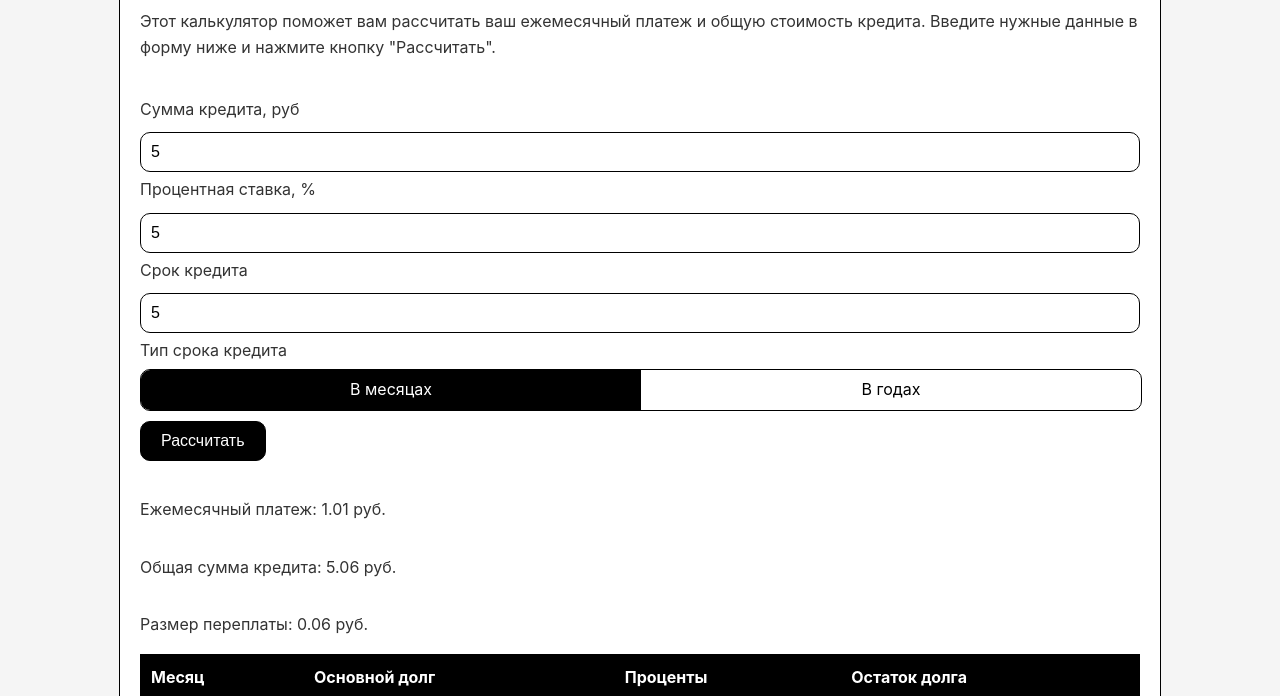
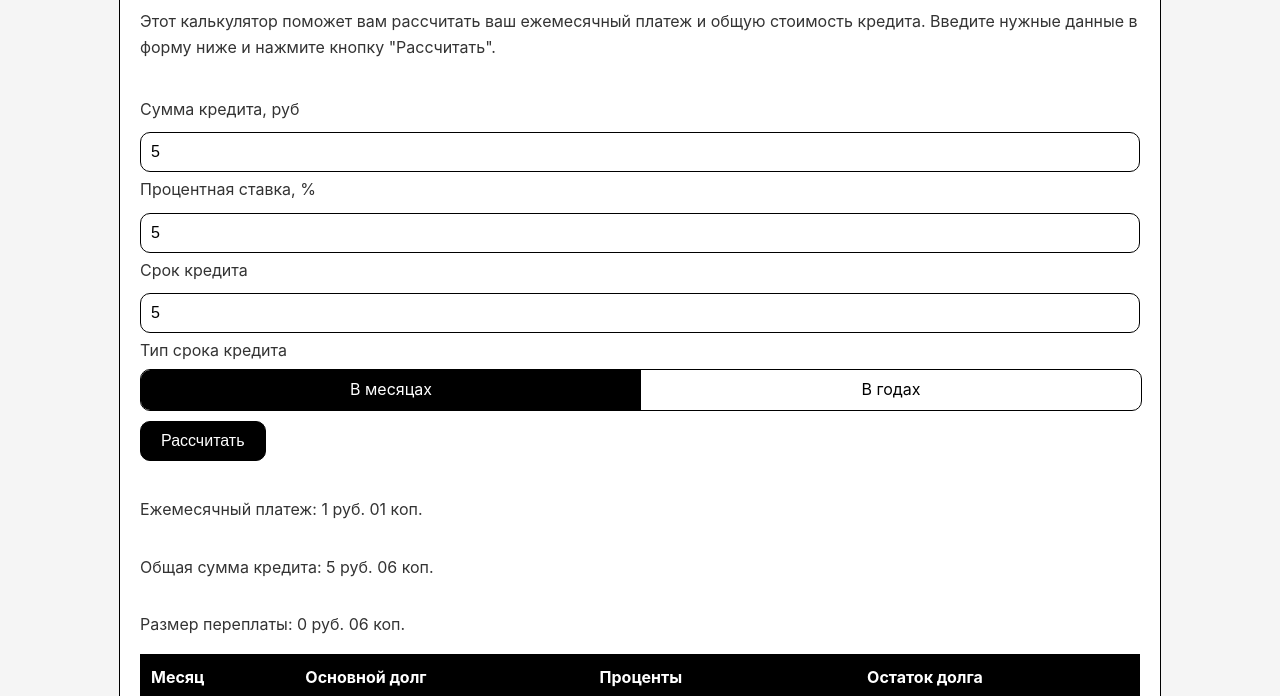
Before and after one commit to logotipza/Calc, a plain HTML site: page calcs/calculator1.html in a window 1280 px wide. Both pictures are taken after typing "5", "5", "5" into the empty fields and a click on the button "Рассчитать". Shown: the part 104-800 px from the top of the page. Drawn offline with Linux system fonts and the light colour scheme.

Commit message:
calc + chart + rub kop

```diff
--- a/calcs/calculator1.html
+++ b/calcs/calculator1.html
@@ -34,9 +34,9 @@
 
             <button type="submit">Рассчитать</button>
         </form>
-        <p>Ежемесячный платеж: <span id="monthlyPayment"></span></p>
-        <p>Общая сумма кредита: <span id="totalLoanAmount"></span></p>
-        <p>Размер переплаты: <span id="totalOverpayment"></span></p>
+        <p>Ежемесячный платеж: <span id="monthlyPayment" class="number-format"></span></p>
+        <p>Общая сумма кредита: <span id="totalLoanAmount" class="number-format"></span></p>
+        <p>Размер переплаты: <span id="totalOverpayment" class="number-format"></span></p>
         <div class="table-container">
             <table class="table" id="loanTable">
                 <thead>
@@ -52,6 +52,6 @@
         </div>
     </div>
     <script src="../js/loanCalculator.js"></script>
-    <!-- <script src="toggle.js"></script> -->
+    <script src="../js/numbers.js"></script>
 </body>
 </html>
--- a/js/loanCalculator.js
+++ b/js/loanCalculator.js
@@ -20,21 +20,21 @@ function calculateLoan() {
   var loanInterest = parseFloat(document.getElementById("loanInterest").value) / 100 / 12;
   var loanPeriodType = document.querySelector('input[name="loanPeriodType"]:checked').value;
   var loanPeriod = parseInt(document.getElementById("loanPeriod").value);
-    if (loanPeriodType === 'years') {
+  if (loanPeriodType === "years") {
     loanPeriod *= 12;
   }
 
-    var monthlyPayment = loanAmount * loanInterest * (Math.pow(1 + loanInterest, loanPeriod)) / (Math.pow(1 + loanInterest, loanPeriod) - 1);
-    document.getElementById("monthlyPayment").innerText = monthlyPayment.toFixed(2) + ' руб.';
+  var monthlyPayment = (loanAmount * loanInterest * Math.pow(1 + loanInterest, loanPeriod)) / (Math.pow(1 + loanInterest, loanPeriod) - 1);
+  document.getElementById("monthlyPayment").innerText = formatMoney(monthlyPayment) ;
 
   var totalLoanAmount = monthlyPayment * loanPeriod;
-    document.getElementById("totalLoanAmount").innerText = totalLoanAmount.toFixed(2) + ' руб.';
+  document.getElementById("totalLoanAmount").innerText = formatMoney(totalLoanAmount) ;
 
   var totalOverpayment = totalLoanAmount - loanAmount;
-    document.getElementById("totalOverpayment").innerText = totalOverpayment.toFixed(2) + ' руб.';
+  document.getElementById("totalOverpayment").innerText = formatMoney(totalOverpayment) ;
 
   var loanTable = document.getElementById("loanTable");
-    // Clear the table
+  // Очистка таблицы
   while (loanTable.rows.length > 1) {
     loanTable.deleteRow(1);
   }
@@ -49,8 +49,8 @@ function calculateLoan() {
     var cell3 = row.insertCell(2);
     var cell4 = row.insertCell(3);
     cell1.innerText = i;
-        cell2.innerText = principalPayment.toFixed(2) + ' руб.';
-        cell3.innerText = interestPayment.toFixed(2) + ' руб.';
-        cell4.innerText = (loanBalance > 0 ? loanBalance : 0).toFixed(2) + ' руб.';
+    cell2.innerText = formatMoney(principalPayment) ;
+    cell3.innerText = formatMoney(interestPayment) ;
+    cell4.innerText = (loanBalance > 0 ? formatMoney(loanBalance) : "0.00") ;
   }
 }
--- a/js/numbers.js
+++ b/js/numbers.js
@@ -1,25 +1,5 @@
-// Функция для добавления разделителя разрядов
-function addThousandsSeparator(value) {
-    return value.toString().replace(/\B(?=(\d{3})+(?!\d))/g, " ");
-}
-
-// Функция для форматирования денежного значения
-function formatMoneyValue(amount) {
+function formatMoney(amount) {
     var rubles = Math.floor(amount);
     var kopecks = Math.round((amount - rubles) * 100);
-    return addThousandsSeparator(rubles) + " руб. " + kopecks.toString().padStart(2, "0") + " коп.";
-}
-
-// Функция для форматирования числовых значений с разделителем разрядов и форматом денежного значения
-function formatNumbersWithSeparator() {
-    var elements = document.querySelectorAll(".number-format");
-    elements.forEach(function(element) {
-        var value = parseFloat(element.innerText);
-        if (!isNaN(value)) {
-            element.innerText = formatMoneyValue(value);
-        }
-    });
-}
-
-// Вызов функции при загрузке страницы
-window.addEventListener("load", formatNumbersWithSeparator);
+    return rubles.toLocaleString("ru-RU") + " руб. " + kopecks.toLocaleString("ru-RU", { minimumIntegerDigits: 2 }) + " коп.";
+  }
```
Also changed, not shown: js/interestCalculator.js (line endings or trailing spaces), 1 other file. Lines whose indentation alone changed are shown as unchanged.
